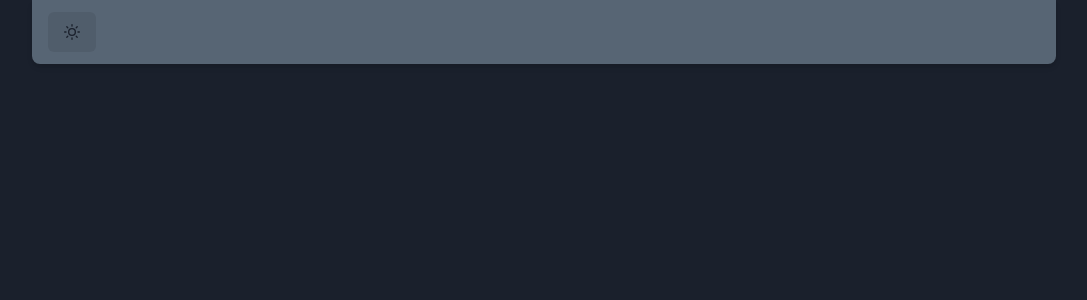
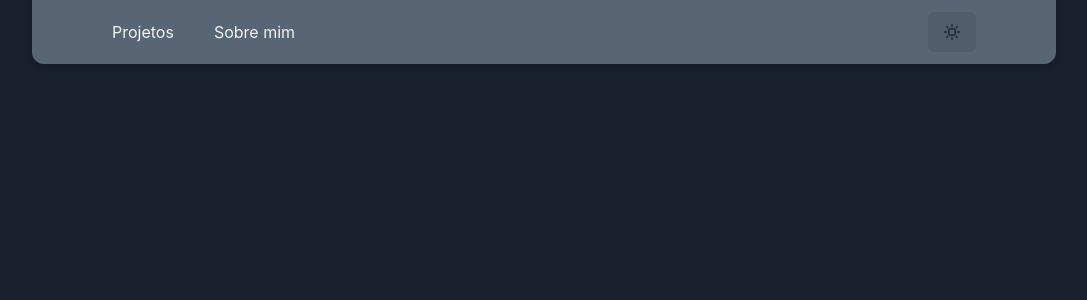
Before and after one commit to gcaramori/portfolio, a React (Create React App) app: page / in a window 1280 px wide. Shown: the top 300 px of the page, without its empty margins (96-1183 px from the left). Built offline with nearby package versions, Linux system fonts and the light colour scheme.

Commit message:
Set Link components and font family

```diff
--- a/package.json
+++ b/package.json
@@ -7,6 +7,7 @@
     "@chakra-ui/react": "^2.2.6",
     "@emotion/react": "^11.10.0",
     "@emotion/styled": "^11.10.0",
+    "@fontsource/league-spartan": "^4.5.11",
     "@testing-library/jest-dom": "^5.16.5",
     "@testing-library/react": "^13.3.0",
     "@testing-library/user-event": "^13.5.0",
@@ -14,6 +15,7 @@
     "react": "^18.2.0",
     "react-dom": "^18.2.0",
     "react-scripts": "5.0.1",
+    "three": "^0.143.0",
     "web-vitals": "^2.1.4"
   },
   "scripts": {
--- a/src/components/header/Header.jsx
+++ b/src/components/header/Header.jsx
@@ -1,18 +1,25 @@
 import React from 'react'
 import { useColorMode } from '@chakra-ui/react';
-import { Heading, Container, Text, Button } from '@chakra-ui/react'
+import { Heading, Flex, Box, Text, Link, Button } from '@chakra-ui/react'
 import { SunIcon, MoonIcon } from '@chakra-ui/icons';
+import { Scene, PerspectiveCamera } from 'three';
 
 const Header = () => {
     const { colorMode, toggleColorMode } = useColorMode();
 
     return (
         <header>
-            <Container px={4} py={3} bg={'#576574'} maxW="80%" mx="auto" boxShadow="md" borderBottomLeftRadius="lg" borderBottomRightRadius="lg">
-                <Button colorScheme='blackAlpha' variant='solid' onClick={() => toggleColorMode()}>
-                { colorMode === 'dark' ? <SunIcon /> : <MoonIcon />}
-                </Button>
-            </Container>
+            <Flex justifyContent={'space-between'} alignItems={'center'} position='relative' px={20} py={3} bg={'#576574'} maxW="80%" mx="auto" boxShadow="md" borderBottomLeftRadius="xl" borderBottomRightRadius="xl">
+                <Box>
+                    <Link href="#" mr={10}>Projetos</Link>
+                    <Link href="#">Sobre mim</Link>
+                </Box>
+                <Box>
+                    <Button colorScheme='blackAlpha' variant='solid' onClick={() => toggleColorMode()}>
+                    { colorMode === 'dark' ? <SunIcon /> : <MoonIcon />}
+                    </Button>
+                </Box>
+            </Flex>
         </header>
     )
 }
--- a/src/theme.js
+++ b/src/theme.js
@@ -2,7 +2,11 @@ import { extendTheme } from '@chakra-ui/react'
 
 const config = {
   initialColorMode: 'dark',
-  useSystemColorMode: true
+  useSystemColorMode: true,
+  fonts: {
+    heading: `'League Spartan', 'sans-serif'`,
+    body: `'League Spartan', 'sans-serif'`
+  }
 }
 
 const theme = extendTheme({ config })
```
Also changed, not shown: src/index.js (+5 -4 lines), 1 other file (tests, documents, lock files or other folders).
